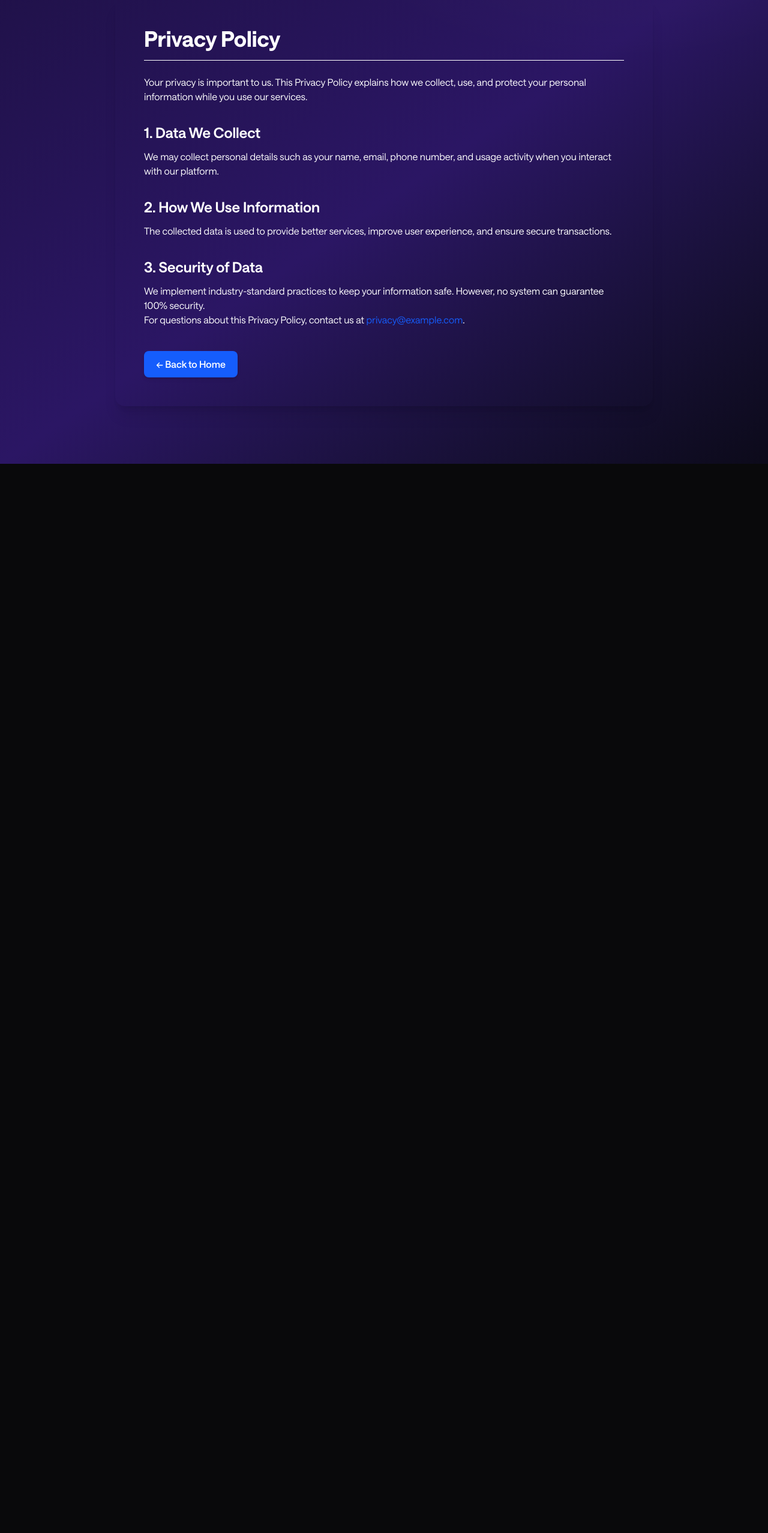
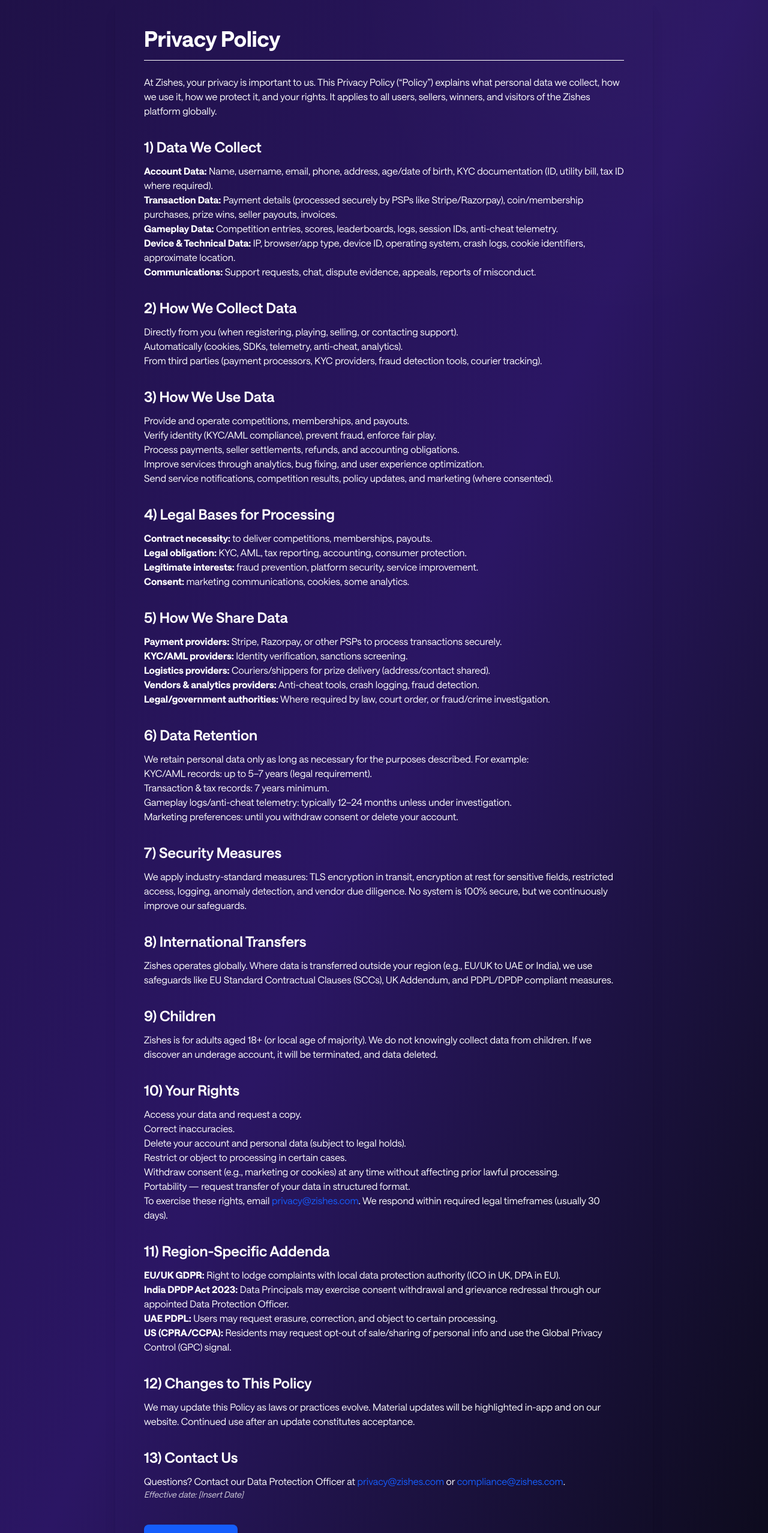
Before and after one commit to PourusK/Zishes-code, a Next.js app: page /privacy-policy in a window 1280 px wide. Shown: the part 100-2655 px from the top of the page at 60% size. Before the commit the page ends 873 px from the top, so only its background shows below. Built offline with nearby package versions, Linux system fonts and the light colour scheme.

Commit message:
Update page.tsx

```diff
--- a/src/app/privacy-policy/page.tsx
+++ b/src/app/privacy-policy/page.tsx
@@ -5,56 +5,283 @@
   return (
     <div className="relative bg-transparent min-h-screen py-24 px-4 sm:px-6 lg:px-8">
       <div className="max-w-4xl mx-auto bg-transparent shadow-xl rounded-2xl p-8 md:p-12">
-        {/* Heading */}
         <h1 className="text-4xl font-extrabold text-white mb-6 border-b pb-4">
           Privacy Policy
         </h1>
 
-        {/* Content */}
         <div className="prose prose-lg text-white max-w-none">
           <p>
-            Your privacy is important to us. This Privacy Policy explains how we
-            collect, use, and protect your personal information while you use
-            our services.
+            At Zishes, your privacy is important to us. This Privacy Policy
+            (“Policy”) explains what personal data we collect, how we use it,
+            how we protect it, and your rights. It applies to all users,
+            sellers, winners, and visitors of the Zishes platform globally.
           </p>
 
+          {/* 1. Data We Collect */}
           <h2 className="text-2xl font-semibold mt-8 mb-3 text-white">
-            1. Data We Collect
+            1) Data We Collect
+          </h2>
+          <ul>
+            <li>
+              <strong>Account Data:</strong> Name, username, email, phone,
+              address, age/date of birth, KYC documentation (ID, utility bill,
+              tax ID where required).
+            </li>
+            <li>
+              <strong>Transaction Data:</strong> Payment details (processed
+              securely by PSPs like Stripe/Razorpay), coin/membership
+              purchases, prize wins, seller payouts, invoices.
+            </li>
+            <li>
+              <strong>Gameplay Data:</strong> Competition entries, scores,
+              leaderboards, logs, session IDs, anti-cheat telemetry.
+            </li>
+            <li>
+              <strong>Device &amp; Technical Data:</strong> IP, browser/app
+              type, device ID, operating system, crash logs, cookie identifiers,
+              approximate location.
+            </li>
+            <li>
+              <strong>Communications:</strong> Support requests, chat, dispute
+              evidence, appeals, reports of misconduct.
+            </li>
+          </ul>
+
+          {/* 2. How We Collect Data */}
+          <h2 className="text-2xl font-semibold mt-8 mb-3 text-white">
+            2) How We Collect Data
+          </h2>
+          <ul>
+            <li>
+              Directly from you (when registering, playing, selling, or
+              contacting support).
+            </li>
+            <li>
+              Automatically (cookies, SDKs, telemetry, anti-cheat, analytics).
+            </li>
+            <li>
+              From third parties (payment processors, KYC providers, fraud
+              detection tools, courier tracking).
+            </li>
+          </ul>
+
+          {/* 3. How We Use Data */}
+          <h2 className="text-2xl font-semibold mt-8 mb-3 text-white">
+            3) How We Use Data
+          </h2>
+          <ul>
+            <li>Provide and operate competitions, memberships, and payouts.</li>
+            <li>
+              Verify identity (KYC/AML compliance), prevent fraud, enforce fair
+              play.
+            </li>
+            <li>
+              Process payments, seller settlements, refunds, and accounting
+              obligations.
+            </li>
+            <li>
+              Improve services through analytics, bug fixing, and user
+              experience optimization.
+            </li>
+            <li>
+              Send service notifications, competition results, policy updates,
+              and marketing (where consented).
+            </li>
+          </ul>
+
+          {/* 4. Legal Bases */}
+          <h2 className="text-2xl font-semibold mt-8 mb-3 text-white">
+            4) Legal Bases for Processing
+          </h2>
+          <ul>
+            <li>
+              <strong>Contract necessity:</strong> to deliver competitions,
+              memberships, payouts.
+            </li>
+            <li>
+              <strong>Legal obligation:</strong> KYC, AML, tax reporting,
+              accounting, consumer protection.
+            </li>
+            <li>
+              <strong>Legitimate interests:</strong> fraud prevention,
+              platform security, service improvement.
+            </li>
+            <li>
+              <strong>Consent:</strong> marketing communications, cookies, some
+              analytics.
+            </li>
+          </ul>
+
+          {/* 5. Sharing Data */}
+          <h2 className="text-2xl font-semibold mt-8 mb-3 text-white">
+            5) How We Share Data
+          </h2>
+          <ul>
+            <li>
+              <strong>Payment providers:</strong> Stripe, Razorpay, or other PSPs
+              to process transactions securely.
+            </li>
+            <li>
+              <strong>KYC/AML providers:</strong> Identity verification,
+              sanctions screening.
+            </li>
+            <li>
+              <strong>Logistics providers:</strong> Couriers/shippers for prize
+              delivery (address/contact shared).
+            </li>
+            <li>
+              <strong>Vendors &amp; analytics providers:</strong> Anti-cheat
+              tools, crash logging, fraud detection.
+            </li>
+            <li>
+              <strong>Legal/government authorities:</strong> Where required by
+              law, court order, or fraud/crime investigation.
+            </li>
+          </ul>
+
+          {/* 6. Retention */}
+          <h2 className="text-2xl font-semibold mt-8 mb-3 text-white">
+            6) Data Retention
           </h2>
           <p>
-            We may collect personal details such as your name, email, phone
-            number, and usage activity when you interact with our platform.
+            We retain personal data only as long as necessary for the purposes
+            described. For example:
+          </p>
+          <ul>
+            <li>KYC/AML records: up to 5–7 years (legal requirement).</li>
+            <li>Transaction &amp; tax records: 7 years minimum.</li>
+            <li>
+              Gameplay logs/anti-cheat telemetry: typically 12–24 months unless
+              under investigation.
+            </li>
+            <li>
+              Marketing preferences: until you withdraw consent or delete your
+              account.
+            </li>
+          </ul>
+
+          {/* 7. Security */}
+          <h2 className="text-2xl font-semibold mt-8 mb-3 text-white">
+            7) Security Measures
+          </h2>
+          <p>
+            We apply industry-standard measures: TLS encryption in transit,
+            encryption at rest for sensitive fields, restricted access, logging,
+            anomaly detection, and vendor due diligence. No system is 100%
+            secure, but we continuously improve our safeguards.
           </p>
 
+          {/* 8. International Transfers */}
           <h2 className="text-2xl font-semibold mt-8 mb-3 text-white">
-            2. How We Use Information
+            8) International Transfers
           </h2>
           <p>
-            The collected data is used to provide better services, improve user
-            experience, and ensure secure transactions.
+            Zishes operates globally. Where data is transferred outside your
+            region (e.g., EU/UK to UAE or India), we use safeguards like EU
+            Standard Contractual Clauses (SCCs), UK Addendum, and PDPL/DPDP
+            compliant measures.
           </p>
 
+          {/* 9. Children */}
           <h2 className="text-2xl font-semibold mt-8 mb-3 text-white">
-            3. Security of Data
+            9) Children
           </h2>
           <p>
-            We implement industry-standard practices to keep your information
-            safe. However, no system can guarantee 100% security.
+            Zishes is for adults aged 18+ (or local age of majority). We do not
+            knowingly collect data from children. If we discover an underage
+            account, it will be terminated, and data deleted.
           </p>
 
+          {/* 10. Your Rights */}
+          <h2 className="text-2xl font-semibold mt-8 mb-3 text-white">
+            10) Your Rights
+          </h2>
+          <ul>
+            <li>Access your data and request a copy.</li>
+            <li>Correct inaccuracies.</li>
+            <li>Delete your account and personal data (subject to legal holds).</li>
+            <li>Restrict or object to processing in certain cases.</li>
+            <li>
+              Withdraw consent (e.g., marketing or cookies) at any time without
+              affecting prior lawful processing.
+            </li>
+            <li>
+              Portability — request transfer of your data in structured format.
+            </li>
+          </ul>
           <p>
-            For questions about this Privacy Policy, contact us at{" "}
+            To exercise these rights, email{" "}
             <a
-              href="mailto:privacy@example.com"
+              href="mailto:privacy@zishes.com"
               className="text-blue-600 hover:underline"
             >
-              privacy@example.com
+              privacy@zishes.com
+            </a>
+            . We respond within required legal timeframes (usually 30 days).
+          </p>
+
+          {/* 11. Region-Specific Addenda */}
+          <h2 className="text-2xl font-semibold mt-8 mb-3 text-white">
+            11) Region-Specific Addenda
+          </h2>
+          <ul>
+            <li>
+              <strong>EU/UK GDPR:</strong> Right to lodge complaints with local
+              data protection authority (ICO in UK, DPA in EU).
+            </li>
+            <li>
+              <strong>India DPDP Act 2023:</strong> Data Principals may exercise
+              consent withdrawal and grievance redressal through our appointed
+              Data Protection Officer.
+            </li>
+            <li>
+              <strong>UAE PDPL:</strong> Users may request erasure, correction,
+              and object to certain processing.
+            </li>
+            <li>
+              <strong>US (CPRA/CCPA):</strong> Residents may request opt-out of
+              sale/sharing of personal info and use the Global Privacy Control
+              (GPC) signal.
+            </li>
+          </ul>
+
+          {/* 12. Changes */}
+          <h2 className="text-2xl font-semibold mt-8 mb-3 text-white">
+            12) Changes to This Policy
+          </h2>
+          <p>
+            We may update this Policy as laws or practices evolve. Material
+            updates will be highlighted in-app and on our website. Continued use
+            after an update constitutes acceptance.
+          </p>
+
+          {/* 13. Contact */}
+          <h2 className="text-2xl font-semibold mt-8 mb-3 text-white">
+            13) Contact Us
+          </h2>
+          <p>
+            Questions? Contact our Data Protection Officer at{" "}
+            <a
+              href="mailto:privacy@zishes.com"
+              className="text-blue-600 hover:underline"
+            >
+              privacy@zishes.com
+            </a>{" "}
+            or{" "}
+            <a
+              href="mailto:compliance@zishes.com"
+              className="text-blue-600 hover:underline"
+            >
+              compliance@zishes.com
             </a>
             .
           </p>
+
+          <p className="text-sm opacity-80">
+            <em>Effective date: [Insert Date]</em>
+          </p>
         </div>
 
-        {/* Back Button */}
         <div className="mt-10">
           <Link
             href="/#footer"
```
